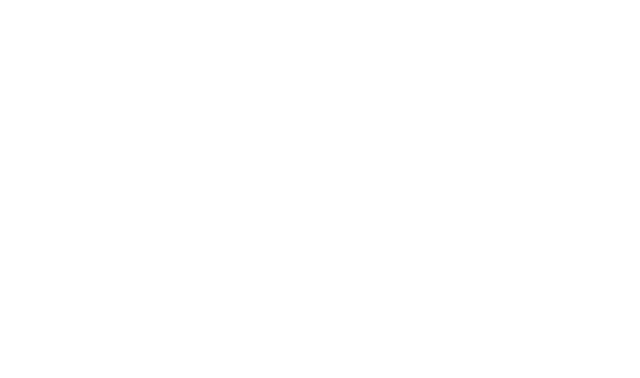
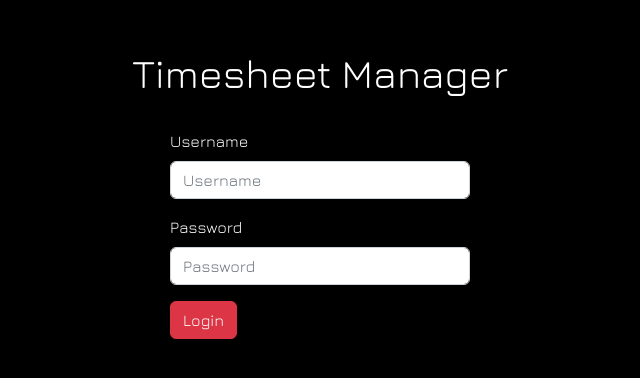
Before and after one commit to Sfzmango/accrualify-assessment-timesheet, a React (Create React App) app in the folder client/: page / in a window 1280 px wide. Shown: the part 218-596 px from the top of the page, without its empty margins (320-960 px from the left). Built offline with nearby package versions, Linux system fonts and the light colour scheme.

Commit message:
wrote up html for the login page component

```diff
--- a/client/src/pages/Login.js
+++ b/client/src/pages/Login.js
@@ -19,6 +19,8 @@
         // uses the data in our formstate to check if the user can be authenticated
         try {
 
+            console.log('Submitted formState: ', formState);
+
             const { data } = await login({
                 variables: { username: formState.username, password: formState.password }
             });
@@ -30,7 +32,17 @@
         }
 
         catch (e) {
-
+            // on incorrect login, we append a line of text saying the user login failed
+            console.log("Incorrect login credentials!")
+            if (!document.querySelector("#root > div > div > form > p")) {
+                console.log("IIIII");
+                const failText = `<p style="color:red">Incorrect Login Credentials</p>`;
+                document.querySelector("#root > div > div > form").lastChild.before(document.createElement("p"));
+                document.querySelector("#root > div > div > form > p").innerHTML = failText;
+            }
+            return (
+                <></>
+            );
         };
     };
 
@@ -41,7 +53,21 @@
     };
 
     return (
-        <>
-        </>
+        <div style={{ height: '100vh', padding: '0', margin: '0', display: 'flex', flexDirection: 'column', alignItems: 'center', justifyContent: 'center', background: '#000000', color: '#FFFFFF', fontFamily: 'Jura, sans-serif' }}>
+            <h1 className='p-4'>Timesheet Manager</h1>
+            <form style={{ width: '300px' }}>
+                <div className='mb-3' style={{}}>
+                    <label htmlFor='username' className='form-label'>Username</label>
+                    <input type='text' name='username' className='form-control' id='username' placeholder='Username' onChange={handleChange} />
+                </div>
+                <div className='mb-3'>
+                    <label htmlFor='password' className='form-label'>Password</label>
+                    <input type='password' name='password' className='form-control' id='password' placeholder='Password' onChange={handleChange} />
+                </div>
+                <div style={{ display: 'flex', justifyContent: 'space-between' }}>
+                    <button className='btn btn-danger' onClick={handleLogin}>Login</button>
+                </div>
+            </form>
+        </div>
     );
 }
```
